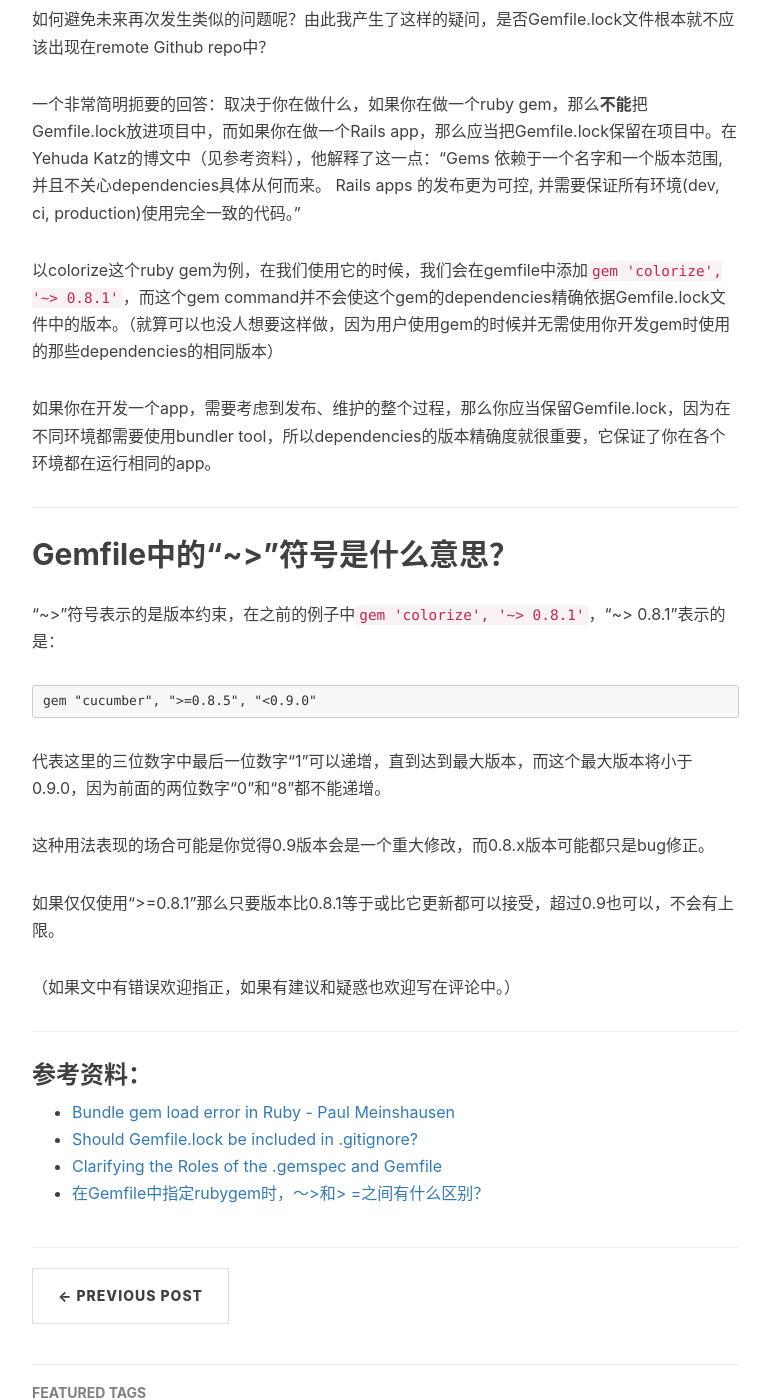
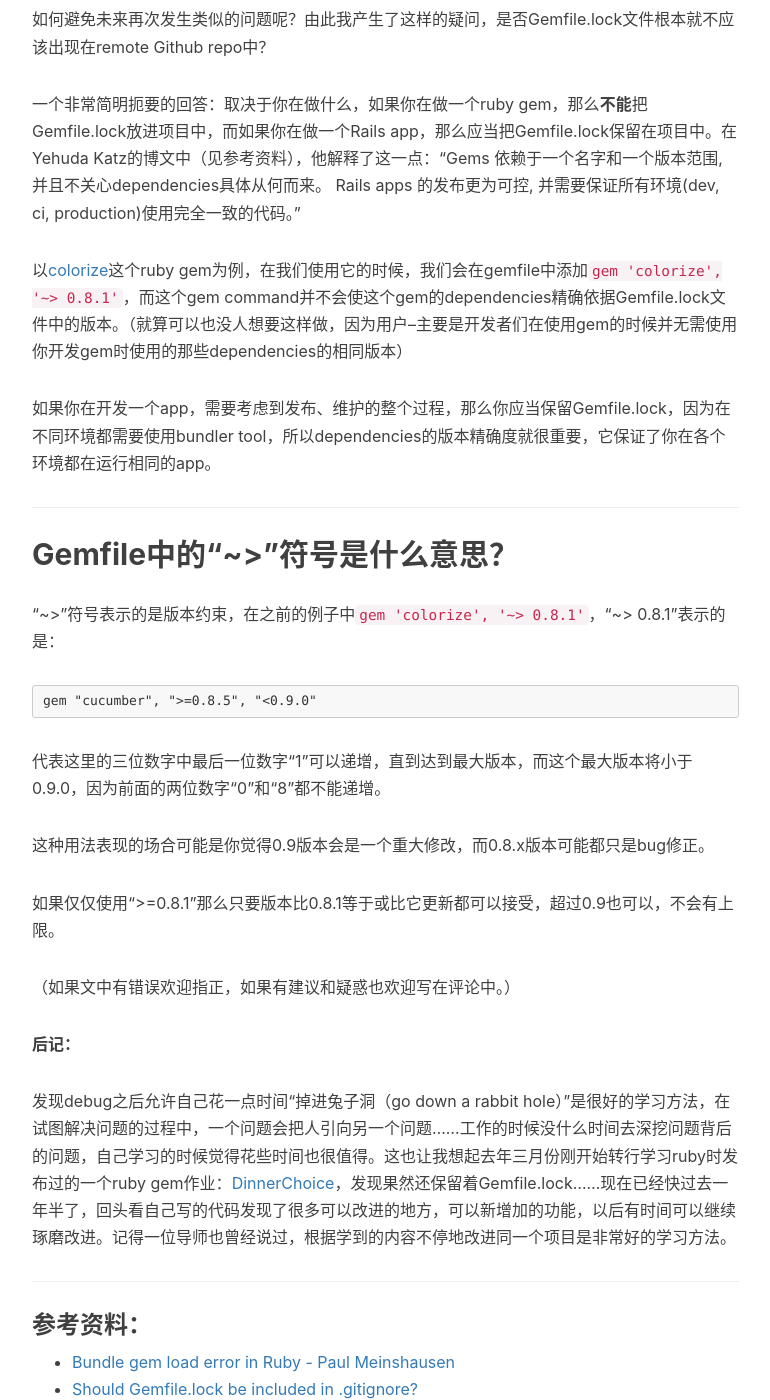
Before and after one commit to Lanzhou-J/Lanzhou-J.github.io, a Jekyll site: the page built from _posts/2021-07-16-Blog-Debug-Ruby-Gems.md, in a window 1280 px wide and 1400 px high, scrolled down 1724 px. Shown: the whole window, without its empty margins (233-1003 px from the left). Built offline with Jekyll 4.4.1, drawn with Linux system fonts in a browser that asks for light colours; nearby versions of some CDN libraries; comment, search, counter and statistics services are not loaded.

Commit message:
add notes

```diff
--- a/_posts/2021-07-16-Blog-Debug-Ruby-Gems.md
+++ b/_posts/2021-07-16-Blog-Debug-Ruby-Gems.md
@@ -49,7 +49,7 @@ BUNDLED WITH
 
 一个非常简明扼要的回答：取决于你在做什么，如果你在做一个ruby gem，那么**不能**把Gemfile.lock放进项目中，而如果你在做一个Rails app，那么应当把Gemfile.lock保留在项目中。在Yehuda Katz的博文中（见参考资料），他解释了这一点：“Gems 依赖于一个名字和一个版本范围, 并且不关心dependencies具体从何而来。 Rails apps 的发布更为可控, 并需要保证所有环境(dev, ci, production)使用完全一致的代码。”
 
-以colorize这个ruby gem为例，在我们使用它的时候，我们会在gemfile中添加`gem 'colorize', '~> 0.8.1'`，而这个gem command并不会使这个gem的dependencies精确依据Gemfile.lock文件中的版本。（就算可以也没人想要这样做，因为用户使用gem的时候并无需使用你开发gem时使用的那些dependencies的相同版本）
+以[colorize](https://rubygems.org/gems/colorize)这个ruby gem为例，在我们使用它的时候，我们会在gemfile中添加`gem 'colorize', '~> 0.8.1'`，而这个gem command并不会使这个gem的dependencies精确依据Gemfile.lock文件中的版本。（就算可以也没人想要这样做，因为用户--主要是开发者们在使用gem的时候并无需使用你开发gem时使用的那些dependencies的相同版本）
 
 如果你在开发一个app，需要考虑到发布、维护的整个过程，那么你应当保留Gemfile.lock，因为在不同环境都需要使用bundler tool，所以dependencies的版本精确度就很重要，它保证了你在各个环境都在运行相同的app。
 
@@ -68,6 +68,10 @@ gem "cucumber", ">=0.8.5", "<0.9.0"
 
 （如果文中有错误欢迎指正，如果有建议和疑惑也欢迎写在评论中。）
 
+**后记：**
+
+发现debug之后允许自己花一点时间“掉进兔子洞（go down a rabbit hole）”是很好的学习方法，在试图解决问题的过程中，一个问题会把人引向另一个问题……工作的时候没什么时间去深挖问题背后的问题，自己学习的时候觉得花些时间也很值得。这也让我想起去年三月份刚开始转行学习ruby时发布过的一个ruby gem作业：[DinnerChoice](https://rubygems.org/gems/DinnerChoice)，发现果然还保留着Gemfile.lock……现在已经快过去一年半了，回头看自己写的代码发现了很多可以改进的地方，可以新增加的功能，以后有时间可以继续琢磨改进。记得一位导师也曾经说过，根据学到的内容不停地改进同一个项目是非常好的学习方法。
+
 ---
 ### 参考资料：
    - [Bundle gem load error in Ruby - Paul Meinshausen](https://stackoverflow.com/a/61627799/12346593)
```
